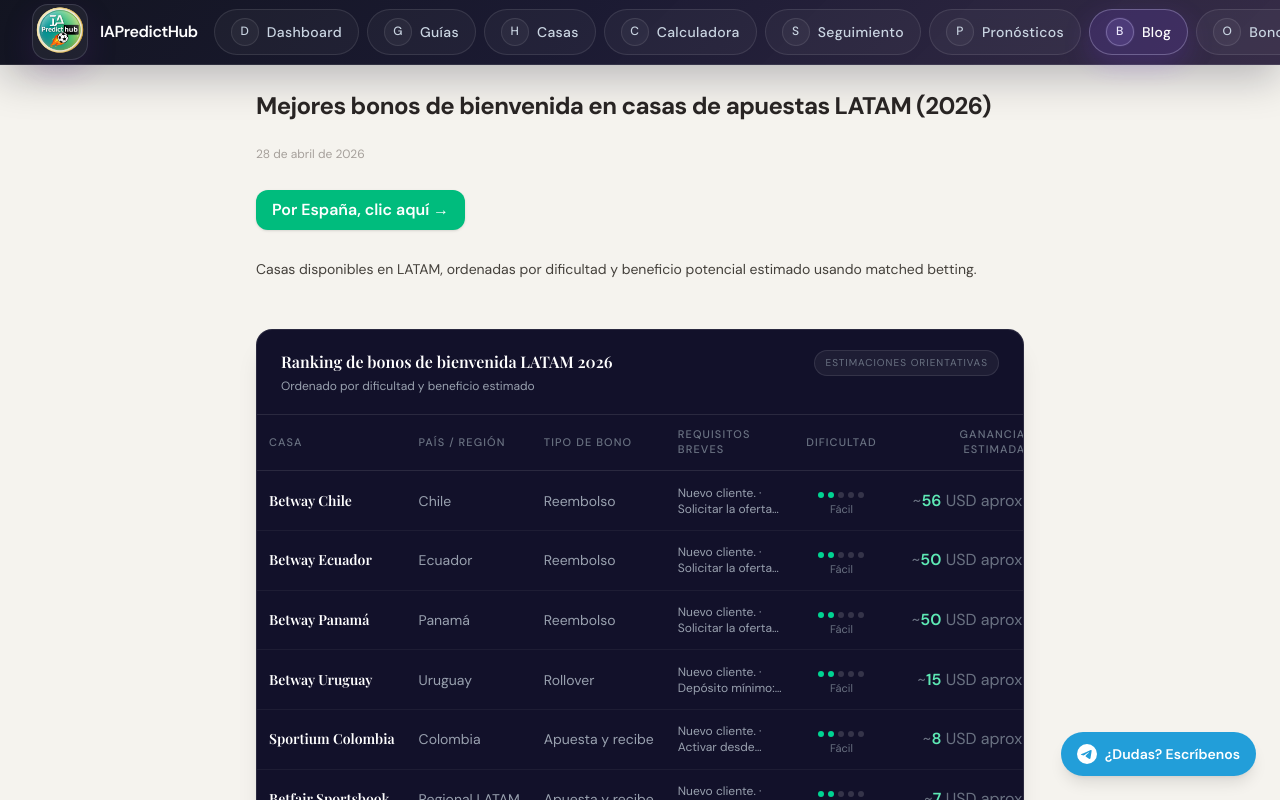
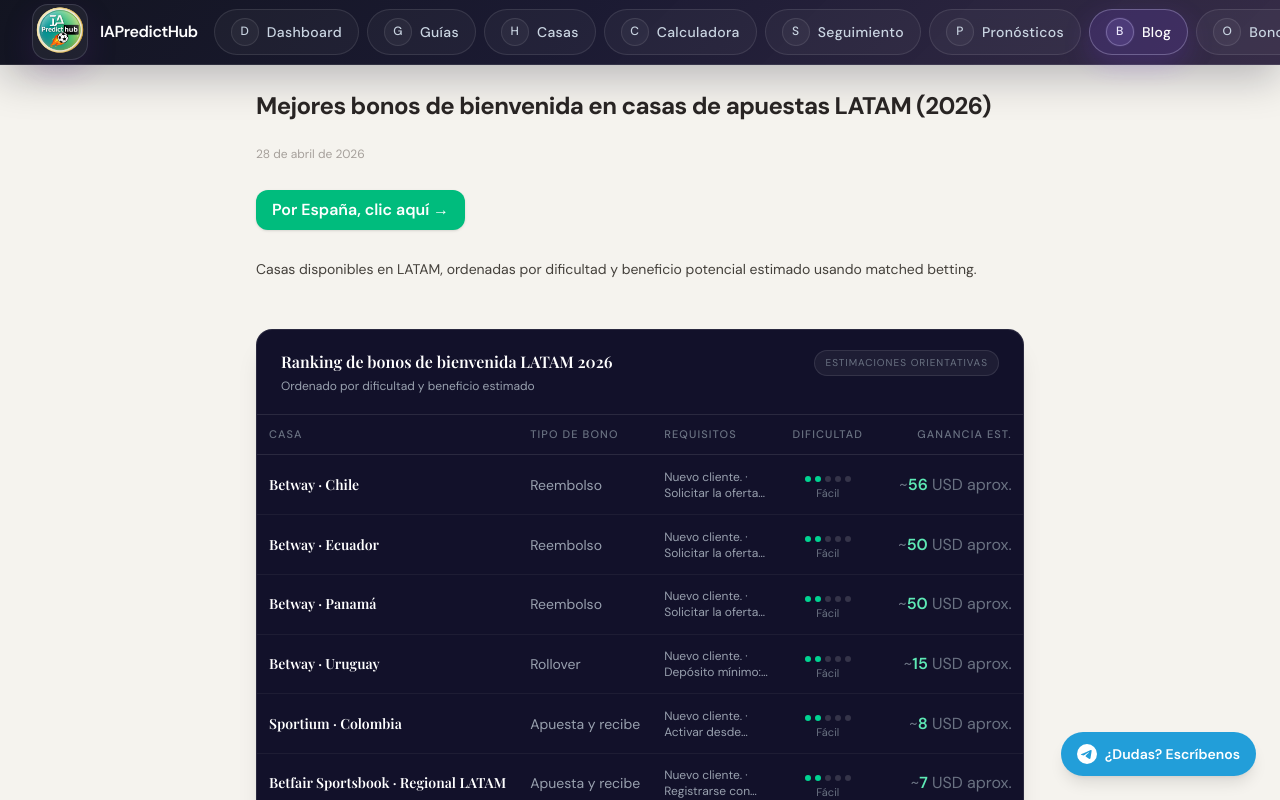
Before and after one commit to eloylt13/matched-betting-app, a Next.js app: page /blog/mejores-bonos-bienvenida-latam in a window 1280 px wide. Shown: the top 800 px of the page. Built offline with nearby package versions, Linux system fonts and the light colour scheme; no server answers; a web font is replaced by a local one.

Commit message:
style: mejora rankings premium de bonos

```diff
--- a/app/blog/mejores-bonos-bienvenida-latam/page.tsx
+++ b/app/blog/mejores-bonos-bienvenida-latam/page.tsx
@@ -95,21 +95,9 @@ const rankingLatam = [...casasLatam]
     return 0
   })
 
-const duplicateCasaNames = rankingLatam.reduce((counts, casa) => {
-  const key = casa.nombre.trim().toLowerCase()
-  counts.set(key, (counts.get(key) ?? 0) + 1)
-  return counts
-}, new Map<string, number>())
-
 function getCasaLabel(casa: (typeof rankingLatam)[number]) {
   const nombre = casa.nombre.trim()
-
-  if (casa.pais === 'regionales') {
-    return nombre
-  }
-
-  const isRepeated = (duplicateCasaNames.get(nombre.toLowerCase()) ?? 0) > 1
-  if (!isRepeated) {
+  if (!casa.pais) {
     return nombre
   }
 
@@ -118,7 +106,7 @@ function getCasaLabel(casa: (typeof rankingLatam)[number]) {
     return nombre
   }
 
-  return `${nombre} ${paisLabel}`
+  return `${nombre} · ${paisLabel}`
 }
 
 const casasPorId = new Map(rankingLatam.map((casa) => [casa.id, casa] as const))
@@ -314,11 +302,10 @@ export default function MejoresBonosLatamPage() {
             <thead>
               <tr className="border-b border-white/10">
                 <th className="px-3 py-3 text-left text-[11px] font-medium uppercase tracking-widest text-gray-500">Casa</th>
-                <th className="px-3 py-3 text-left text-[11px] font-medium uppercase tracking-widest text-gray-500">País / región</th>
                 <th className="px-3 py-3 text-left text-[11px] font-medium uppercase tracking-widest text-gray-500">Tipo de bono</th>
-                <th className="hidden px-3 py-3 text-left text-[11px] font-medium uppercase tracking-widest text-gray-500 md:table-cell">Requisitos breves</th>
+                <th className="hidden px-3 py-3 text-left text-[11px] font-medium uppercase tracking-widest text-gray-500 md:table-cell">Requisitos</th>
                 <th className="px-3 py-3 text-center text-[11px] font-medium uppercase tracking-widest text-gray-500">Dificultad</th>
-                <th className="px-3 py-3 text-right text-[11px] font-medium uppercase tracking-widest text-gray-500">Ganancia estimada</th>
+                <th className="px-3 py-3 text-right text-[11px] font-medium uppercase tracking-widest text-gray-500">Ganancia est.</th>
               </tr>
             </thead>
             <tbody>
@@ -335,7 +322,6 @@ export default function MejoresBonosLatamPage() {
                       {getCasaLabel(casa)}
                     </Link>
                   </td>
-                  <td className="whitespace-nowrap px-3 py-3 text-gray-400">{getPaisLabel(casa.pais)}</td>
                   <td className="whitespace-nowrap px-3 py-3 text-gray-400">{getTipoLabel(casa.tipologia)}</td>
                   <td className="hidden px-3 py-3 md:table-cell">
                     <div className="max-w-xs text-xs text-gray-400 line-clamp-2">{getRequisitosBreves(casa.requisitos)}</div>
```
